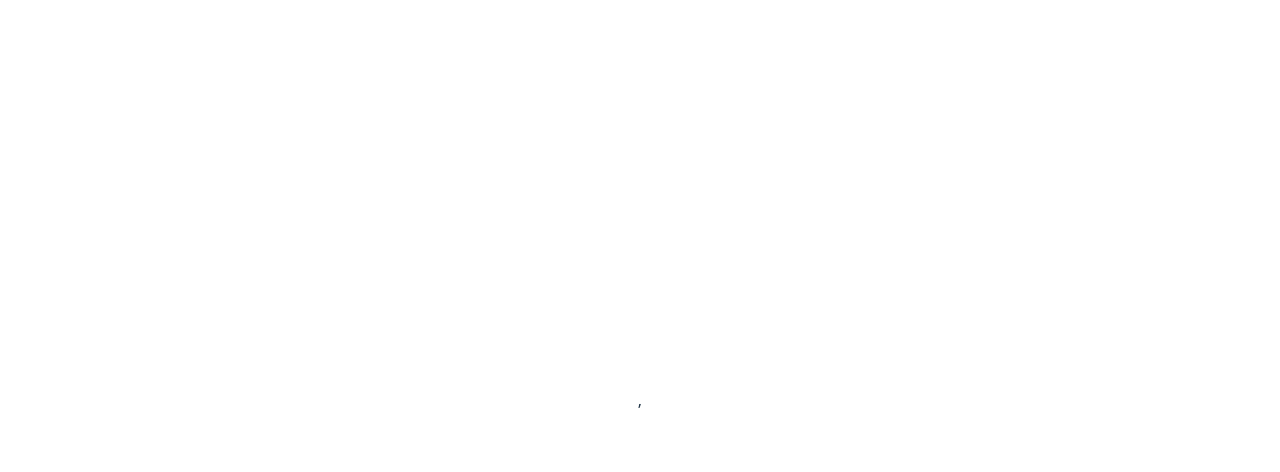
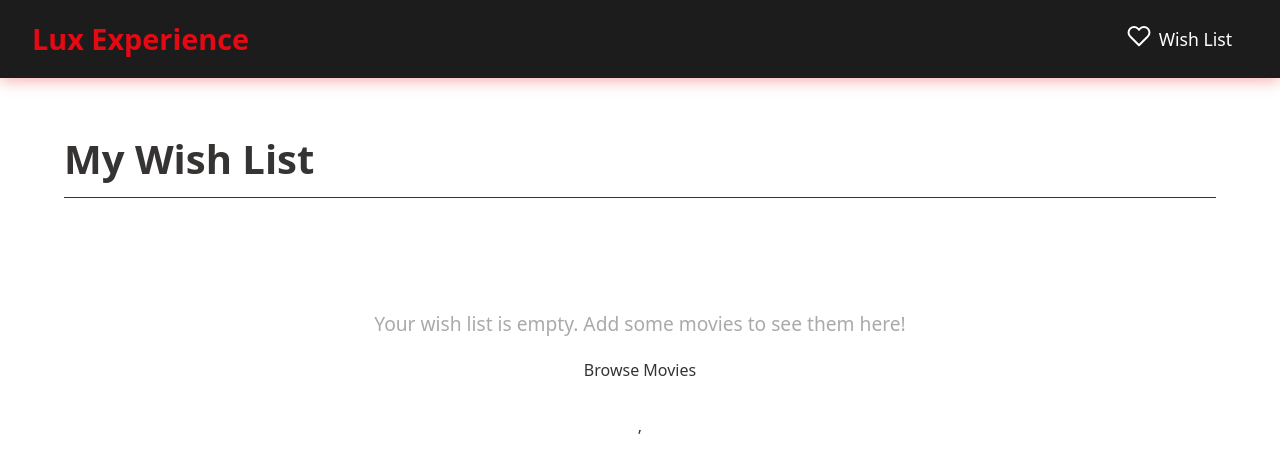
Before and after one commit to 1majek/lux-experience-challenge, a React (Vite) app in the folder lux/: page /wishlist in a window 1280 px wide. Before the commit this address had no page. Shown: the top 472 px of the page. Built offline with nearby package versions, Linux system fonts and the light colour scheme.

Commit message:
feat: add header and wishlist page components with styling; update  card display

```diff
--- a/lux/src/App.css
+++ b/lux/src/App.css
@@ -1,5 +1,6 @@
 #root {
   width: 100%;
+  min-height: 100vh;
   text-align: center;
   background-color: white;
 }
--- a/lux/src/App.tsx
+++ b/lux/src/App.tsx
@@ -6,6 +6,8 @@ import MovieDetailPage from './pages/movie-detail/MovieDetailPage'
 import { StrictMode } from 'react'
 import { Provider } from 'react-redux'
 import { store } from './store'
+import Header from './components/header/Header'
+import WishListPage from './pages/wish-list/WishList'
 
 const queryClient = new QueryClient()
 
@@ -15,9 +17,11 @@ function App() {
     <StrictMode>
       <Provider store={store}>
         <QueryClientProvider client={queryClient}>
+          <Header />
           <Routes>
             <Route path="/" element={<Home />} />
             <Route path="/movie/:id" element={<MovieDetailPage />} />
+            <Route path="/wishlist" element={<WishListPage />} />
           </Routes>
         </QueryClientProvider>
       </Provider>
--- /dev/null
+++ b/lux/src/components/WishlistIcon.tsx
@@ -0,0 +1,18 @@
+const WishlistIcon = () => (
+  <svg
+    xmlns="http://www.w3.org/2000/svg"
+    width="24"
+    height="24"
+    viewBox="0 0 24 24"
+    fill="none"
+    stroke="currentColor"
+    strokeWidth="2"
+    strokeLinecap="round"
+    strokeLinejoin="round"
+    className="wishlist-icon"
+  >
+    <path d="M20.84 4.61a5.5 5.5 0 0 0-7.78 0L12 5.67l-1.06-1.06a5.5 5.5 0 0 0-7.78 7.78l1.06 1.06L12 21.23l7.78-7.78 1.06-1.06a5.5 5.5 0 0 0 0-7.78z"></path>
+  </svg>
+);
+
+export default WishlistIcon;
--- a/lux/src/components/card/Card.scss
+++ b/lux/src/components/card/Card.scss
@@ -11,7 +11,7 @@
   background: #fff;
   border-radius: 10px;
   box-shadow: 0 2px 8px rgba(0, 0, 0, 0.06);
-  padding: 0.5rem 0.5rem;
+  padding: 1rem 1rem;
   &:hover,
   &:focus {
     transform: scale(1.05);
@@ -32,6 +32,10 @@
     color: #333;
     margin-top: 0.2rem;
     font-weight: 500;
-    // word-break: break-word;
+    word-break: break-word;
+    overflow: hidden;
+    text-overflow: ellipsis;
+    max-width: 190px;
+    white-space: nowrap;
   }
 }
--- a/lux/src/components/card/Card.tsx
+++ b/lux/src/components/card/Card.tsx
@@ -38,6 +38,7 @@ const Card: React.FC<CardProps> = ({ content, category }) => {
       tabIndex={0}
       role="button"
       aria-label={movie?.title || cast?.name}
+      title={movie?.title || cast?.name}
     >
       {(movie?.poster_path || cast?.profile_path) ? (
         <img
--- /dev/null
+++ b/lux/src/components/header/Header.scss
@@ -0,0 +1,66 @@
+.header {
+  display: flex;
+  justify-content: space-between;
+  align-items: center;
+  padding: 1rem 2rem;
+  background-color: #1c1c1c;
+  position: sticky;
+  z-index: 3;
+  top: 0;
+
+  &:hover {
+    box-shadow: 0px 2px 15px rgba(225, 13, 13, 0.356);
+  }
+
+  &__logo {
+    h1 {
+      margin: 0;
+      font-size: 1.8rem;
+      font-weight: bold;
+      color: #e50914;
+      text-decoration: none;
+      text-decoration: none;
+    }
+  }
+
+  &__nav {
+    .header__wishlist-link {
+      display: flex;
+      align-items: center;
+      gap: 0.5rem;
+      color: white;
+      text-decoration: none;
+      font-size: 1.1rem;
+      padding: 0.5rem 1rem;
+      border-radius: 4px;
+      transition: background-color 0.2s ease-in-out, color 0.2s ease-in-out;
+
+      &:hover {
+        .header__wishlist-count {
+          transform: scale(1.2);
+        }
+        color: #e50914;
+      }
+
+      .header__wishlist-icon-container {
+        position: relative;
+      }
+
+      .header__wishlist-count {
+        position: absolute;
+        top: -8px;
+        right: -8px;
+        background-color: #e50914;
+        color: white;
+        border-radius: 50%;
+        width: 18px;
+        height: 18px;
+        display: flex;
+        align-items: center;
+        justify-content: center;
+        font-size: 0.7rem;
+        font-weight: bold;
+      }
+    }
+  }
+}
--- /dev/null
+++ b/lux/src/components/header/Header.tsx
@@ -0,0 +1,32 @@
+import { Link } from 'react-router-dom';
+
+import './header.scss';
+import { useWishListContext } from '../../hooks/useWishListContext';
+import WishlistIcon from '../WishlistIcon';
+
+const Header = () => {
+  const { wishList } = useWishListContext()
+
+  return (
+    <header className="header">
+      <div className="header__logo">
+        <Link to="/">
+          <h1>Lux Experience</h1>
+        </Link>
+      </div>
+      <nav className="header__nav">
+        <Link to="/wishlist" className="header__wishlist-link">
+          <div className="header__wishlist-icon-container">
+            <WishlistIcon />
+            {wishList.length > 0 && (
+              <span className="header__wishlist-count">{wishList.length}</span>
+            )}
+          </div>
+          <span className="header__wishlist-text">Wish List</span>
+        </Link>
+      </nav>
+    </header>
+  );
+};
+
+export default Header;
--- /dev/null
+++ b/lux/src/pages/wish-list/WishList.scss
@@ -0,0 +1,93 @@
+.wishlist-page {
+  padding: 2rem 4rem;
+
+  h1 {
+    font-size: 2.5rem;
+    margin-bottom: 2rem;
+    text-align: left;
+    border-bottom: 1px solid #333;
+    padding-bottom: 1rem;
+    color: #363333;
+  }
+
+  .empty-wishlist {
+    display: flex;
+    flex-direction: column;
+    align-items: center;
+    justify-content: center;
+    height: 100%;
+  }
+
+  .browse-movies-btn {
+    color: #363333;
+    &:hover {
+      color: #e50914;
+    }
+  }
+
+  p {
+    font-size: 1.2rem;
+    color: #aaa;
+    text-align: center;
+    margin-top: 5rem;
+  }
+
+  .clear-wishlist-btn {
+    background-color: #363333;
+    color: white;
+    border: none;
+    padding: 0.8rem 1.5rem;
+    font-size: 1.1rem;
+    font-weight: bold;
+    cursor: pointer;
+    border-radius: 4px;
+    transition: background-color 0.2s ease;
+    margin-bottom: 2rem;
+    display: block;
+    margin-left: auto;
+    margin-right: 0;
+
+    &:hover {
+      background-color: #f40612;
+    }
+  }
+
+  .wishlist-movies {
+    display: grid;
+    grid-template-columns: repeat(auto-fill, minmax(220px, 1fr));
+    gap: 1.5rem;
+
+    .wishlist-item {
+      display: flex;
+      flex-direction: column;
+      background-color: #181818;
+      border-radius: 8px;
+      overflow: hidden;
+      transition: transform 0.2s ease-in-out, box-shadow 0.2s ease-in-out;
+
+      &:hover {
+        transform: scale(1.05);
+        box-shadow: 0 10px 20px rgba(0, 0, 0, 0.5);
+      }
+
+      .remove-btn {
+        // background-color: #333;s
+        color: white;
+        border: none;
+        padding: 0.75rem;
+        font-size: 0.9rem;
+        cursor: pointer;
+        width: 100%;
+        transition: background-color 0.2s ease;
+        text-transform: uppercase;
+        font-weight: bold;
+        letter-spacing: 0.5px;
+        border-radius: 0%;
+
+        &:hover {
+          background-color: #e50914;
+        }
+      }
+    }
+  }
+}
--- /dev/null
+++ b/lux/src/pages/wish-list/WishList.tsx
@@ -0,0 +1,37 @@
+import React from 'react'
+import Card from '../../components/card/Card'
+import { useWishListContext } from '../../hooks/useWishListContext'
+import './wishlist.scss'
+import { Link } from 'react-router-dom'
+
+const WishListPage: React.FC = () => {
+  const { wishList, clearWishList, removeWishList } = useWishListContext()
+
+  return (
+    <div className="wishlist-page">
+      <h1>My Wish List</h1>
+      {wishList.length === 0 ? (
+        <div className='empty-wishlist'>
+          <p>Your wish list is empty. Add some movies to see them here!</p>
+          <Link className='browse-movies-btn' to='/'>Browse Movies</Link>
+        </div>
+      ) : (
+        <>
+          <button className="clear-wishlist-btn" onClick={() => clearWishList()}>Clear Wish List</button>
+          <div className="wishlist-movies">
+            {wishList.map(movie => (
+              <div key={movie.id} className="wishlist-item">
+                <Card content={movie} />
+                <button className="remove-btn" onClick={() => removeWishList(movie.id)}>
+                  Remove
+                </button>
+              </div>
+            ))}
+          </div>
+        </>
+      )}
+    </div>
+  )
+}
+
+export default WishListPage
```
